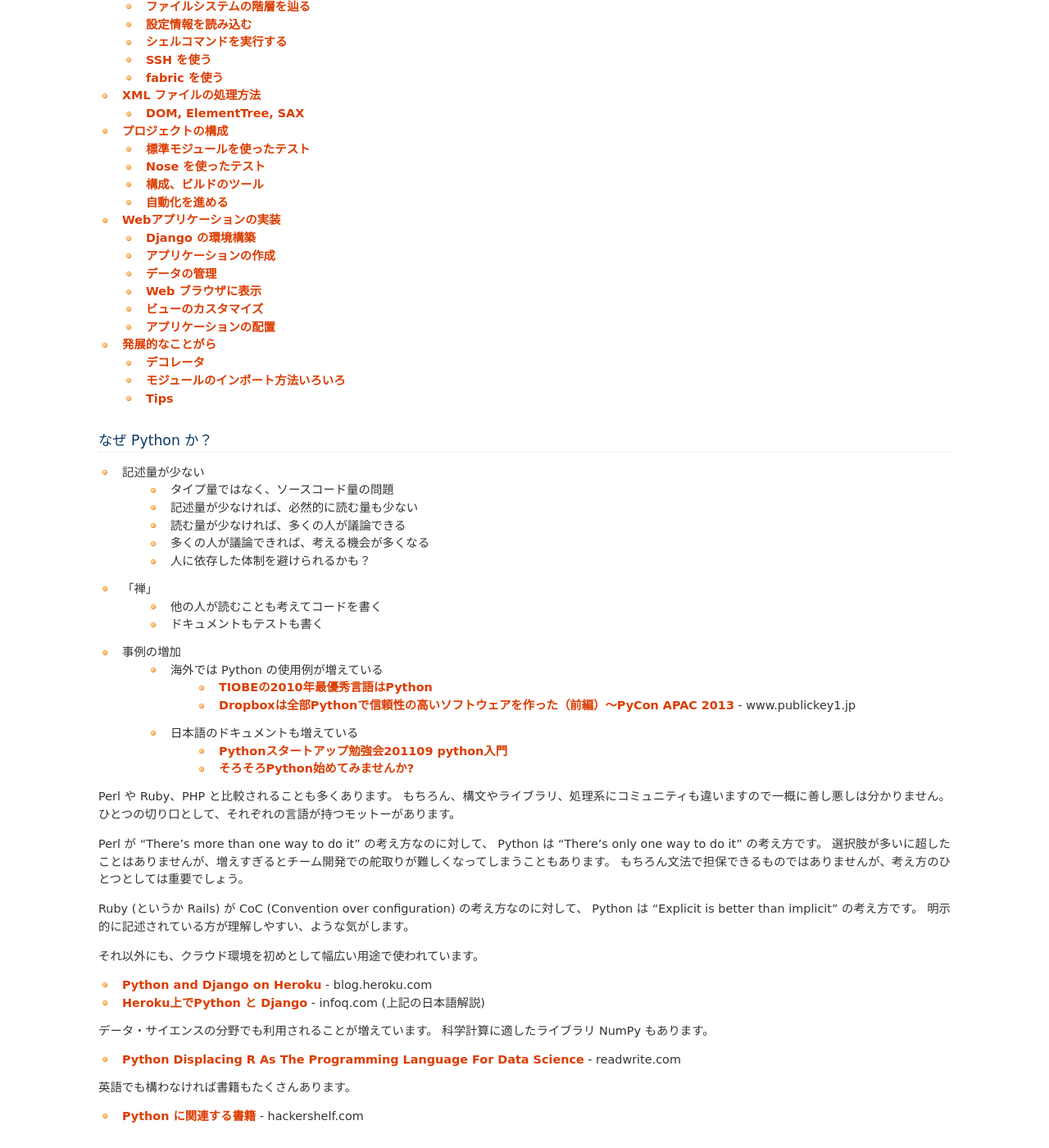
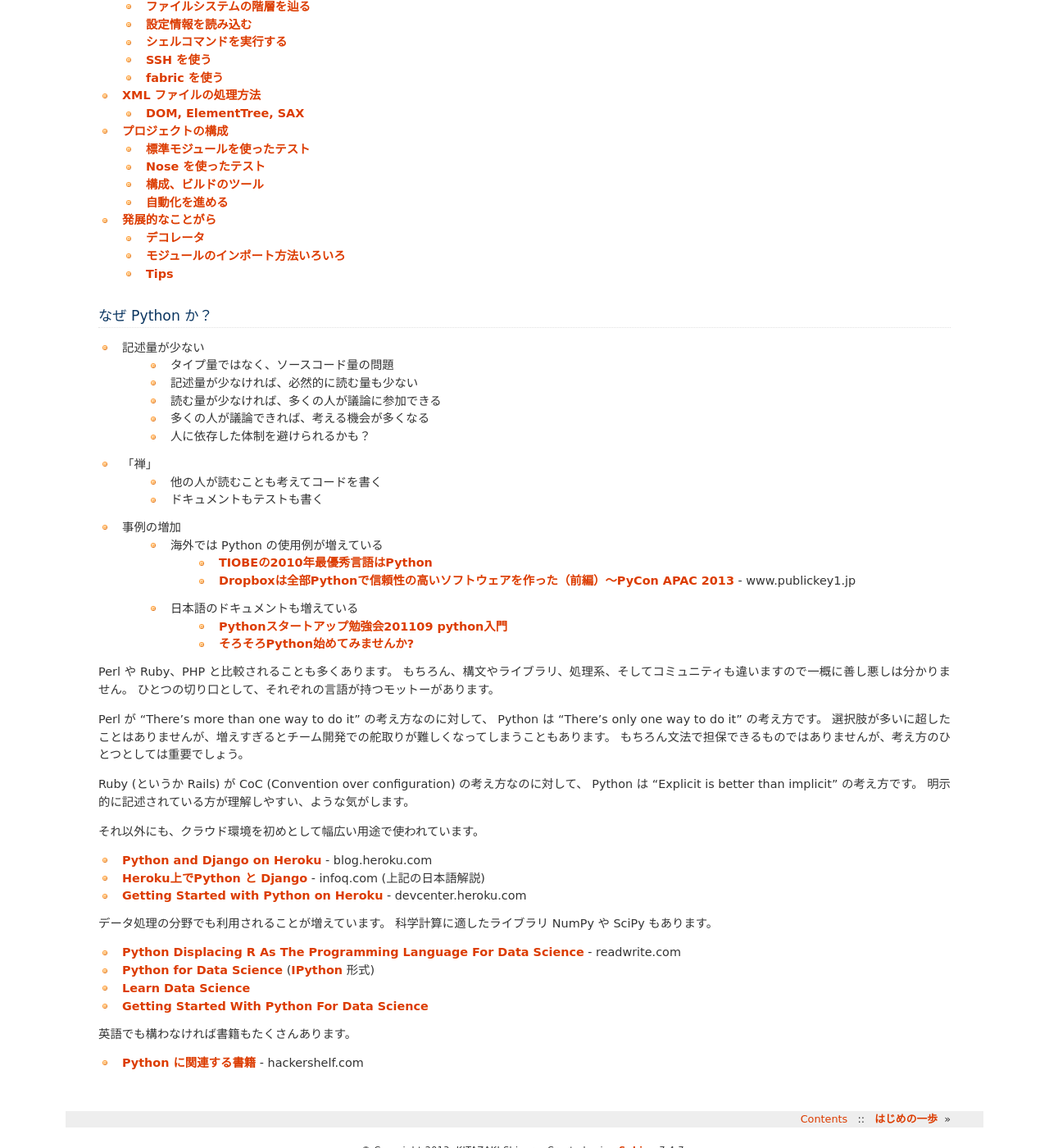
Before and after one commit to skitazaki/python-school-ja, a Sphinx documentation site: the page built from doc/index.txt, in a window 1280 px wide and 1400 px high, scrolled down 708 px. Shown: the whole window at 82% size. Built offline with Sphinx 7.4.7, drawn with Linux system fonts in a browser that asks for light colours.

Commit message:
Update cover page to remove "webapp/index", and add more web links

```diff
--- a/doc/index.txt
+++ b/doc/index.txt
@@ -32,7 +30,7 @@ Python の学習
 * 記述量が少ない
     * タイプ量ではなく、ソースコード量の問題
     * 記述量が少なければ、必然的に読む量も少ない
-    * 読む量が少なければ、多くの人が議論できる
+    * 読む量が少なければ、多くの人が議論に参加できる
     * 多くの人が議論できれば、考える機会が多くなる
     * 人に依存した体制を避けられるかも？
 * 「禅」
@@ -47,7 +45,7 @@ Python の学習
         * `そろそろPython始めてみませんか?`_
 
 Perl や Ruby、PHP と比較されることも多くあります。
-もちろん、構文やライブラリ、処理系にコミュニティも違いますので一概に善し悪しは分かりません。
+もちろん、構文やライブラリ、処理系、そしてコミュニティも違いますので一概に善し悪しは分かりません。
 ひとつの切り口として、それぞれの言語が持つモットーがあります。
 
 Perl が "There's more than one way to do it" の考え方なのに対して、
@@ -63,11 +61,15 @@ Python は "Explicit is better than implicit" の考え方です。
 
 * `Python and Django on Heroku`_ - blog.heroku.com
 * `Heroku上でPython と Django`_ - infoq.com (上記の日本語解説)
+* `Getting Started with Python on Heroku`_ - devcenter.heroku.com
 
-データ・サイエンスの分野でも利用されることが増えています。
-科学計算に適したライブラリ NumPy もあります。
+データ処理の分野でも利用されることが増えています。
+科学計算に適したライブラリ NumPy や SciPy もあります。
 
 * `Python Displacing R As The Programming Language For Data Science`_ - readwrite.com
+* `Python for Data Science`_ (IPython_ 形式)
+* `Learn Data Science`_
+* `Getting Started With Python For Data Science`_
 
 英語でも構わなければ書籍もたくさんあります。
 
@@ -75,9 +77,15 @@ Python は "Explicit is better than implicit" の考え方です。
 
 .. _Python and Django on Heroku: http://blog.heroku.com/archives/2011/9/28/python_and_django/
 .. _Heroku上でPython と Django: http://www.infoq.com/jp/news/2011/10/python-django-heroku
+.. _`Getting Started with Python on Heroku`: https://devcenter.heroku.com/articles/getting-started-with-python
 .. _Pythonスタートアップ勉強会201109 python入門: http://www.slideshare.net/shimizukawa/python201109-python
 .. _TIOBEの2010年最優秀言語はPython: http://www.infoq.com/jp/news/2011/01/python-tiobe-award
 .. _そろそろPython始めてみませんか?: http://wiki.liris.org/article/python_intro
 .. _`Python Displacing R As The Programming Language For Data Science`: http://readwrite.com/2013/11/25/python-displacing-r-as-the-programming-language-for-data-science
+.. _IPython: http://ipython.org/
+.. _`Python for Data Science`: http://nbviewer.ipython.org/github/gumption/Python_for_Data_Science/blob/master/Python_for_Data_Science_all.ipynb
+.. _`Learn Data Science`: http://nborwankar.github.io/LearnDataScience/
+.. _`Getting Started With Python For Data Science`: https://www.kaggle.com/wiki/GettingStartedWithPythonForDataScience
 .. _`Python に関連する書籍`: http://hackershelf.com/topic/python/
 .. _`Dropboxは全部Pythonで信頼性の高いソフトウェアを作った（前編）～PyCon APAC 2013`: http://www.publickey1.jp/blog/13/dropboxpythonpycon_apac_2013.html
+.. _`Dropboxは全部Pythonで信頼性の高いソフトウェアを作った（後編）～PyCon APAC 2013`: http://www.publickey1.jp/blog/13/dropboxpythonpycon_apac_2013_1.html
```
Also changed, not shown: other parts of doc/index.txt (+0 -2 lines).
